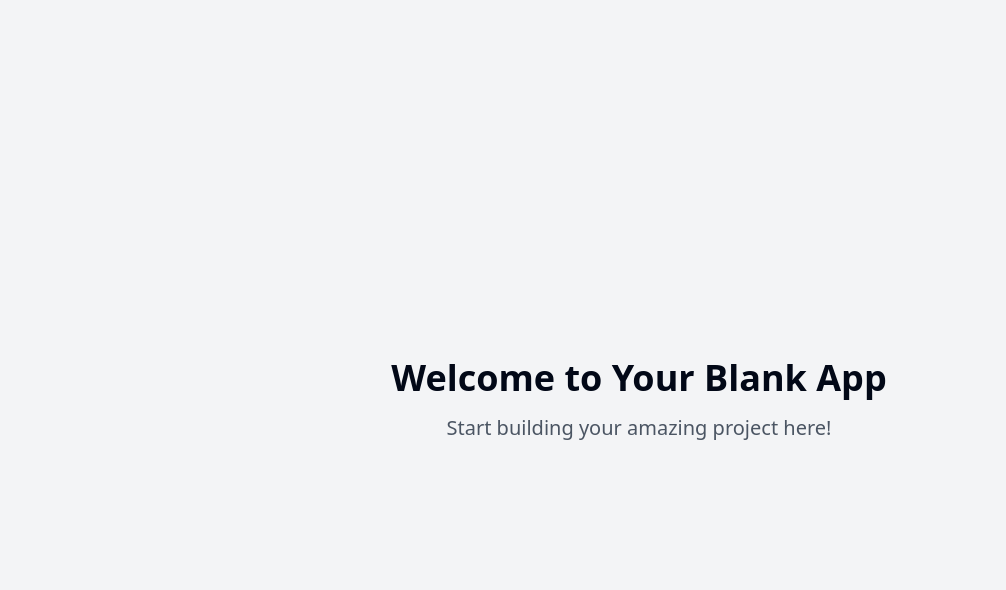
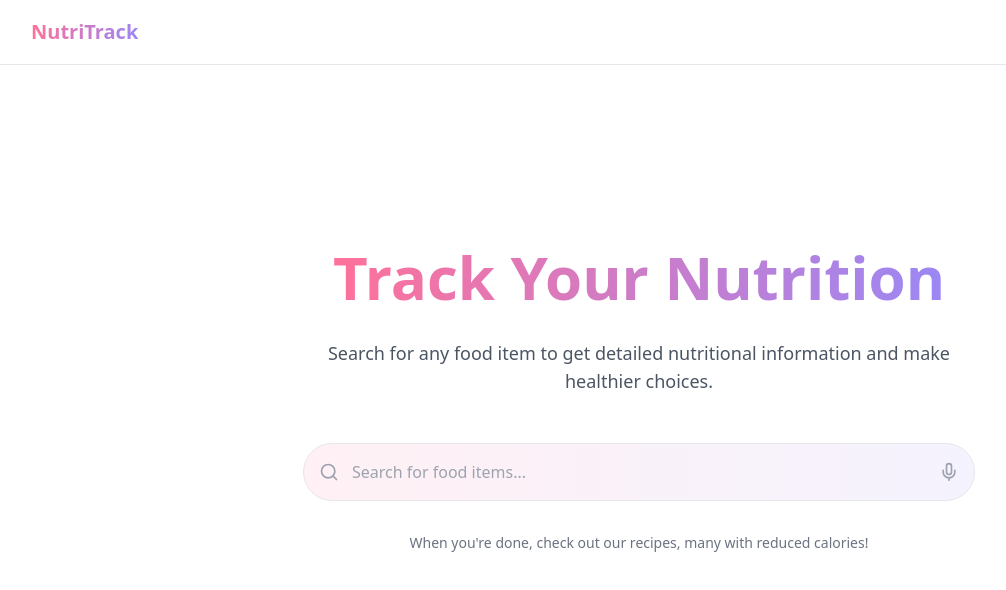
Before and after one commit to srinivasthanniru18/NutriTrack, a React (Vite) app: page / in a window 1280 px wide. Shown: the top 590 px of the page, without its empty margins (1-1007 px from the left). Built offline with nearby package versions, Linux system fonts and the light colour scheme.

Commit message:
Add search functionality and UI enhancements
Implement a search bar that navigates to a details page for food items. Add a back button on the details page and apply a cool color gradient to the search bar for improved UI/UX design.
[skip gpt_engineer]

```diff
--- a/src/App.tsx
+++ b/src/App.tsx
@@ -3,20 +3,24 @@ import { Toaster as Sonner } from "@/components/ui/sonner";
 import { TooltipProvider } from "@/components/ui/tooltip";
 import { QueryClient, QueryClientProvider } from "@tanstack/react-query";
 import { BrowserRouter, Routes, Route } from "react-router-dom";
+import { Navbar } from "./components/Navbar";
 import Index from "./pages/Index";
+import FoodDetails from "./pages/FoodDetails";
 
 const queryClient = new QueryClient();
 
 const App = () => (
   <QueryClientProvider client={queryClient}>
     <TooltipProvider>
+      <BrowserRouter>
+        <Navbar />
+        <Routes>
+          <Route path="/" element={<Index />} />
+          <Route path="/food/:query" element={<FoodDetails />} />
+        </Routes>
+      </BrowserRouter>
       <Toaster />
       <Sonner />
-      <BrowserRouter>
-        <Routes>
-          <Route path="/" element={<Index />} />
-        </Routes>
-      </BrowserRouter>
     </TooltipProvider>
   </QueryClientProvider>
 );
--- /dev/null
+++ b/src/components/Navbar.tsx
@@ -0,0 +1,28 @@
+import { ArrowLeft } from "lucide-react";
+import { useNavigate, useLocation } from "react-router-dom";
+
+export function Navbar() {
+  const navigate = useNavigate();
+  const location = useLocation();
+  const showBack = location.pathname !== "/";
+
+  return (
+    <nav className="fixed top-0 left-0 right-0 bg-white/80 backdrop-blur-sm border-b z-50">
+      <div className="max-w-7xl mx-auto px-4 sm:px-6 lg:px-8">
+        <div className="flex justify-between items-center h-16">
+          <div className="flex items-center">
+            {showBack && (
+              <button
+                onClick={() => navigate(-1)}
+                className="mr-4 p-2 rounded-full hover:bg-gray-100 transition-colors"
+              >
+                <ArrowLeft className="w-5 h-5" />
+              </button>
+            )}
+            <h1 className="text-xl font-semibold gradient-text">NutriTrack</h1>
+          </div>
+        </div>
+      </div>
+    </nav>
+  );
+}
--- /dev/null
+++ b/src/components/SearchBar.tsx
@@ -0,0 +1,37 @@
+import { Search, Mic } from "lucide-react";
+import { useNavigate } from "react-router-dom";
+import { useState } from "react";
+
+export function SearchBar() {
+  const navigate = useNavigate();
+  const [query, setQuery] = useState("");
+
+  const handleSubmit = (e: React.FormEvent) => {
+    e.preventDefault();
+    if (query.trim()) {
+      navigate(`/food/${encodeURIComponent(query.trim())}`);
+    }
+  };
+
+  return (
+    <form onSubmit={handleSubmit} className="w-full max-w-2xl">
+      <div className="relative flex items-center">
+        <div className="relative w-full">
+          <div className="absolute inset-y-0 left-0 flex items-center pl-4">
+            <Search className="h-5 w-5 text-gray-400" />
+          </div>
+          <input
+            type="text"
+            className="block w-full rounded-full py-4 pl-12 pr-12 search-gradient border border-gray-200 focus:outline-none focus:ring-2 focus:ring-primary/20 transition-all"
+            placeholder="Search for food items..."
+            value={query}
+            onChange={(e) => setQuery(e.target.value)}
+          />
+          <div className="absolute inset-y-0 right-0 flex items-center pr-4">
+            <Mic className="h-5 w-5 text-gray-400" />
+          </div>
+        </div>
+      </div>
+    </form>
+  );
+}
--- a/src/index.css
+++ b/src/index.css
@@ -6,96 +6,38 @@
   :root {
     --background: 0 0% 100%;
     --foreground: 222.2 84% 4.9%;
-
     --card: 0 0% 100%;
     --card-foreground: 222.2 84% 4.9%;
-
     --popover: 0 0% 100%;
     --popover-foreground: 222.2 84% 4.9%;
-
-    --primary: 222.2 47.4% 11.2%;
+    --primary: 346 83% 56%;
     --primary-foreground: 210 40% 98%;
-
     --secondary: 210 40% 96.1%;
     --secondary-foreground: 222.2 47.4% 11.2%;
-
     --muted: 210 40% 96.1%;
     --muted-foreground: 215.4 16.3% 46.9%;
-
     --accent: 210 40% 96.1%;
     --accent-foreground: 222.2 47.4% 11.2%;
-
     --destructive: 0 84.2% 60.2%;
     --destructive-foreground: 210 40% 98%;
-
     --border: 214.3 31.8% 91.4%;
     --input: 214.3 31.8% 91.4%;
     --ring: 222.2 84% 4.9%;
-
     --radius: 0.5rem;
-
-    --sidebar-background: 0 0% 98%;
-
-    --sidebar-foreground: 240 5.3% 26.1%;
-
-    --sidebar-primary: 240 5.9% 10%;
-
-    --sidebar-primary-foreground: 0 0% 98%;
-
-    --sidebar-accent: 240 4.8% 95.9%;
-
-    --sidebar-accent-foreground: 240 5.9% 10%;
-
-    --sidebar-border: 220 13% 91%;
-
-    --sidebar-ring: 217.2 91.2% 59.8%;
-  }
-
-  .dark {
-    --background: 222.2 84% 4.9%;
-    --foreground: 210 40% 98%;
-
-    --card: 222.2 84% 4.9%;
-    --card-foreground: 210 40% 98%;
-
-    --popover: 222.2 84% 4.9%;
-    --popover-foreground: 210 40% 98%;
-
-    --primary: 210 40% 98%;
-    --primary-foreground: 222.2 47.4% 11.2%;
-
-    --secondary: 217.2 32.6% 17.5%;
-    --secondary-foreground: 210 40% 98%;
-
-    --muted: 217.2 32.6% 17.5%;
-    --muted-foreground: 215 20.2% 65.1%;
-
-    --accent: 217.2 32.6% 17.5%;
-    --accent-foreground: 210 40% 98%;
-
-    --destructive: 0 62.8% 30.6%;
-    --destructive-foreground: 210 40% 98%;
-
-    --border: 217.2 32.6% 17.5%;
-    --input: 217.2 32.6% 17.5%;
-    --ring: 212.7 26.8% 83.9%;
-    --sidebar-background: 240 5.9% 10%;
-    --sidebar-foreground: 240 4.8% 95.9%;
-    --sidebar-primary: 224.3 76.3% 48%;
-    --sidebar-primary-foreground: 0 0% 100%;
-    --sidebar-accent: 240 3.7% 15.9%;
-    --sidebar-accent-foreground: 240 4.8% 95.9%;
-    --sidebar-border: 240 3.7% 15.9%;
-    --sidebar-ring: 217.2 91.2% 59.8%;
   }
 }
 
-@layer base {
-  * {
-    @apply border-border;
-  }
+.gradient-text {
+  background: linear-gradient(90deg, #ff719a 0%, #9b87f5 100%);
+  -webkit-background-clip: text;
+  -webkit-text-fill-color: transparent;
+  background-clip: text;
+}
 
-  body {
-    @apply bg-background text-foreground;
-  }
+.search-gradient {
+  background: linear-gradient(90deg, rgba(255,113,154,0.1) 0%, rgba(155,135,245,0.1) 100%);
 }
+
+.search-gradient:focus-within {
+  background: linear-gradient(90deg, rgba(255,113,154,0.2) 0%, rgba(155,135,245,0.2) 100%);
+}
--- /dev/null
+++ b/src/pages/FoodDetails.tsx
@@ -0,0 +1,46 @@
+import { useParams } from "react-router-dom";
+import { Card } from "@/components/ui/card";
+import { useToast } from "@/components/ui/use-toast";
+import { useEffect } from "react";
+
+export default function FoodDetails() {
+  const { query } = useParams();
+  const { toast } = useToast();
+
+  useEffect(() => {
+    toast({
+      title: "Loading nutrition information",
+      description: `Searching details for ${query}`,
+    });
+  }, [query]);
+
+  return (
+    <div className="container mx-auto px-4 pt-24 pb-16">
+      <Card className="p-6">
+        <h2 className="text-2xl font-semibold mb-4 gradient-text">
+          Nutrition Information for {query}
+        </h2>
+        <div className="space-y-4">
+          <div className="p-4 bg-gray-50 rounded-lg">
+            <h3 className="font-medium text-gray-700">Calories</h3>
+            <p className="text-2xl font-bold gradient-text">267 kcal</p>
+          </div>
+          <div className="grid grid-cols-1 md:grid-cols-3 gap-4">
+            <div className="p-4 bg-gray-50 rounded-lg">
+              <h3 className="font-medium text-gray-700">Protein</h3>
+              <p className="text-xl font-bold gradient-text">12g</p>
+            </div>
+            <div className="p-4 bg-gray-50 rounded-lg">
+              <h3 className="font-medium text-gray-700">Carbs</h3>
+              <p className="text-xl font-bold gradient-text">35g</p>
+            </div>
+            <div className="p-4 bg-gray-50 rounded-lg">
+              <h3 className="font-medium text-gray-700">Fat</h3>
+              <p className="text-xl font-bold gradient-text">8g</p>
+            </div>
+          </div>
+        </div>
+      </Card>
+    </div>
+  );
+}
--- a/src/pages/Index.tsx
+++ b/src/pages/Index.tsx
@@ -1,14 +1,21 @@
-// Update this page (the content is just a fallback if you fail to update the page)
+import { SearchBar } from "@/components/SearchBar";
 
-const Index = () => {
+export default function Index() {
   return (
-    <div className="min-h-screen flex items-center justify-center bg-gray-100">
-      <div className="text-center">
-        <h1 className="text-4xl font-bold mb-4">Welcome to Your Blank App</h1>
-        <p className="text-xl text-gray-600">Start building your amazing project here!</p>
+    <div className="min-h-screen flex flex-col items-center px-4">
+      <div className="flex-1 flex flex-col items-center justify-center max-w-4xl w-full text-center">
+        <h1 className="text-4xl sm:text-5xl md:text-6xl font-bold mb-8">
+          <span className="gradient-text">Track Your Nutrition</span>
+        </h1>
+        <p className="text-gray-600 text-lg mb-12 max-w-2xl">
+          Search for any food item to get detailed nutritional information
+          and make healthier choices.
+        </p>
+        <SearchBar />
+        <p className="mt-8 text-sm text-gray-500">
+          When you're done, check out our recipes, many with reduced calories!
+        </p>
       </div>
     </div>
   );
-};
-
-export default Index;
+}
```
